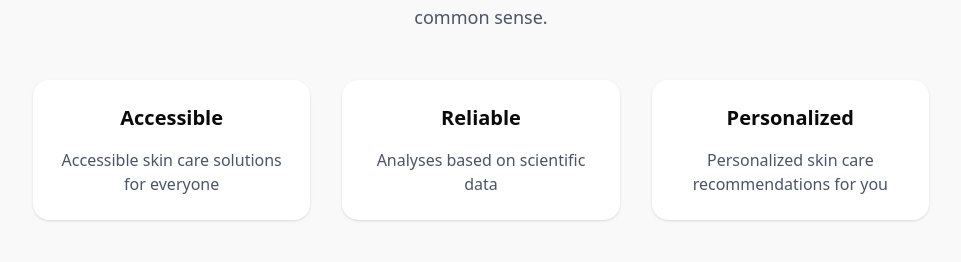
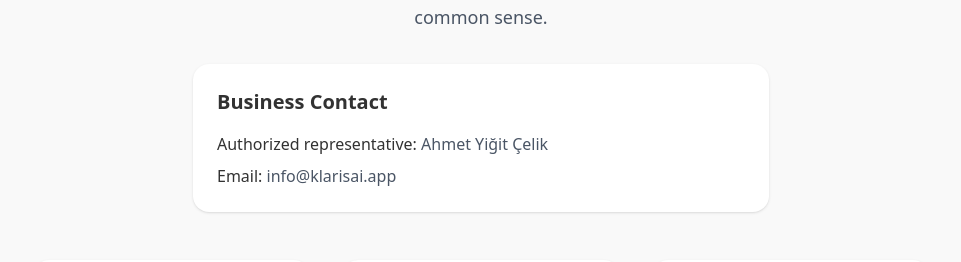
Before and after one commit to ygtcelk06/skiny-app-landing-page, a Next.js app: page /about-us in a window 1280 px wide. Shown: the part 1166-1428 px from the top of the page, without its empty margins (159-1120 px from the left). Built offline with nearby package versions, Linux system fonts and the light colour scheme; no server answers.

Commit message:
Update pricing and business contact details

```diff
--- a/app/abonelik-sozlesmesi/page.tsx
+++ b/app/abonelik-sozlesmesi/page.tsx
@@ -44,7 +44,7 @@ export default function AbonelikSozlesmesi() {
                   <h3 className="text-lg font-medium mb-2">3.2 Ücretli Abonelik Paketleri</h3>
                   <ul className="list-disc pl-6 space-y-2">
                     <li>Sunulan paketler aşağıda belirtilecektir:</li>
-                    <li>Premium Paket: haftalık 29.99 TL veya yıllık 699.99 TL (fiyatlar vergiler dahil ve Türk Lirası üzerinden hesaplanmıştır)</li>
+                    <li>Premium Paket: haftalık 49.99 TL veya yıllık 999.99 TL (fiyatlar vergiler dahil ve Türk Lirası üzerinden hesaplanmıştır)</li>
                     <li>Paket içerikleri ve ücretlendirme, uygulama içinde ayrıca duyurulacaktır.</li>
                     <li>Hizmet Sağlayıcı, paket içeriklerinde ve ücretlendirmede değişiklik yapma hakkını saklı tutar.</li>
                   </ul>
--- a/app/about-us/page.tsx
+++ b/app/about-us/page.tsx
@@ -23,6 +23,13 @@ export default function AboutUs() {
       mission: {
         title: t('mission.title'),
         content: t('mission.content'),
+        ownerInfo: {
+          title: t('mission.ownerInfo.title'),
+          ownerLabel: t('mission.ownerInfo.ownerLabel'),
+          ownerName: t('mission.ownerInfo.ownerName'),
+          emailLabel: t('mission.ownerInfo.emailLabel'),
+          email: t('mission.ownerInfo.email'),
+        },
         values: {
           accessible: {
             title: t('mission.values.accessible.title'),
@@ -100,6 +107,30 @@ export default function AboutUs() {
           <p className="text-lg text-gray-600 leading-relaxed">
             {translations.mission.content}
           </p>
+          <div className="mx-auto max-w-xl bg-white p-6 rounded-2xl shadow-sm text-left">
+            <h3 className="text-xl font-semibold text-[#323232] mb-4">
+              {translations.mission.ownerInfo.title}
+            </h3>
+            <div className="space-y-2 text-gray-600">
+              <p>
+                <span className="font-medium text-[#323232]">
+                  {translations.mission.ownerInfo.ownerLabel}:
+                </span>{" "}
+                {translations.mission.ownerInfo.ownerName}
+              </p>
+              <p>
+                <span className="font-medium text-[#323232]">
+                  {translations.mission.ownerInfo.emailLabel}:
+                </span>{" "}
+                <a
+                  href={`mailto:${translations.mission.ownerInfo.email}`}
+                  className="hover:text-black transition-colors"
+                >
+                  {translations.mission.ownerInfo.email}
+                </a>
+              </p>
+            </div>
+          </div>
           <div className="grid md:grid-cols-3 gap-8 mt-12">
             <div className="p-6 bg-white rounded-2xl shadow-sm">
               <h3 className="text-xl font-semibold mb-4">{translations.mission.values.accessible.title}</h3>
--- a/app/contact/page.tsx
+++ b/app/contact/page.tsx
@@ -17,6 +17,9 @@ export default function Contact() {
       heading: t('heading'),
       description: t('description'),
       content: t('content'),
+      ownerLabel: t('ownerLabel'),
+      ownerName: t('ownerName'),
+      emailLabel: t('emailLabel'),
       email: t('email'),
       responseNote: t('responseNote'),
       supportText: t('supportText'),
@@ -57,11 +60,17 @@ export default function Contact() {
               </p>
 
               <div className="py-8">
-                <div className="inline-flex items-center space-x-3 text-xl font-medium text-[#323232]">
-                  <span>📩</span>
-                  <a href={`mailto:${translations.email}`} className="hover:text-black transition-colors">
-                    {translations.email}
-                  </a>
+                <div className="inline-flex flex-col items-start gap-3 text-left text-lg text-[#323232]">
+                  <p>
+                    <span className="font-medium">{translations.ownerLabel}:</span>{" "}
+                    {translations.ownerName}
+                  </p>
+                  <p>
+                    <span className="font-medium">{translations.emailLabel}:</span>{" "}
+                    <a href={`mailto:${translations.email}`} className="hover:text-black transition-colors">
+                      {translations.email}
+                    </a>
+                  </p>
                 </div>
               </div>
 
--- a/app/hakkimizda/page.tsx
+++ b/app/hakkimizda/page.tsx
@@ -52,6 +52,20 @@ export default function AboutUs() {
           <p className="text-lg text-gray-600 leading-relaxed">
             Klaris olarak, cilt bakımının herkes için ulaşılabilir, güvenilir ve kişiselleştirilmiş olması gerektiğine inanıyoruz. Teknolojiyi, estetikle ve sağduyuyla birleştirerek, cildinizin en iyi haline ulaşmanız için buradayız.
           </p>
+          <div className="mx-auto max-w-xl bg-white p-6 rounded-2xl shadow-sm text-left">
+            <h3 className="text-xl font-semibold text-[#323232] mb-4">Yetkili Bilgileri</h3>
+            <div className="space-y-2 text-gray-600">
+              <p>
+                <span className="font-medium text-[#323232]">Yetkili:</span> Ahmet Yiğit Çelik
+              </p>
+              <p>
+                <span className="font-medium text-[#323232]">E-posta:</span>{" "}
+                <a href="mailto:info@klarisai.app" className="hover:text-black transition-colors">
+                  info@klarisai.app
+                </a>
+              </p>
+            </div>
+          </div>
           <div className="grid md:grid-cols-3 gap-8 mt-12">
             <div className="p-6 bg-white rounded-2xl shadow-sm">
               <h3 className="text-xl font-semibold mb-4">Ulaşılabilir</h3>
--- a/app/iletisim/page.tsx
+++ b/app/iletisim/page.tsx
@@ -26,11 +26,16 @@ export default function Iletisim() {
               </p>
 
               <div className="py-8">
-                <div className="inline-flex items-center space-x-3 text-xl font-medium text-[#323232]">
-                  <span>📩</span>
-                  <a href="mailto:info@klarisai.app" className="hover:text-black transition-colors">
-                    info@klarisai.app
-                  </a>
+                <div className="inline-flex flex-col items-start gap-3 text-left text-lg text-[#323232]">
+                  <p>
+                    <span className="font-medium">Yetkili:</span> Ahmet Yiğit Çelik
+                  </p>
+                  <p>
+                    <span className="font-medium">E-posta:</span>{" "}
+                    <a href="mailto:info@klarisai.app" className="hover:text-black transition-colors">
+                      info@klarisai.app
+                    </a>
+                  </p>
                 </div>
               </div>
 
--- a/messages/en.json
+++ b/messages/en.json
@@ -309,6 +309,13 @@
       "mission": {
         "title": "Our Mission",
         "content": "As Klaris, we believe that skin care should be accessible, reliable, and personalized for everyone. We are here to help you reach the best version of your skin by combining technology with aesthetics and common sense.",
+        "ownerInfo": {
+          "title": "Business Contact",
+          "ownerLabel": "Authorized representative",
+          "ownerName": "Ahmet Yiğit Çelik",
+          "emailLabel": "Email",
+          "email": "info@klarisai.app"
+        },
         "values": {
           "accessible": {
             "title": "Accessible",
@@ -331,6 +338,9 @@
       "heading": "Would you like to get in touch with us?",
       "description": "The Klaris team is happy to help you.",
       "content": "You can reach us anytime for questions about the app, feedback, or collaboration requests.",
+      "ownerLabel": "Authorized representative",
+      "ownerName": "Ahmet Yiğit Çelik",
+      "emailLabel": "Email",
       "email": "info@klarisai.app",
       "responseNote": "We make sure to respond to all your messages as soon as possible.",
       "supportText": "Would you like to contact our support team directly?",
--- a/messages/tr.json
+++ b/messages/tr.json
@@ -85,13 +85,13 @@
       "weekly": "Haftalık",
       "yearly": "Yıllık",
       "popular": "En Popüler",
-      "priceWeekly": "₺29,99",
-      "priceYearly": "₺499",
+      "priceWeekly": "₺49,99",
+      "priceYearly": "₺999,99",
       "period": "/hafta",
-      "yearlyBilling": "Yıllık ₺499 olarak faturalandırılır",
-      "originalPrice": "₺1.560",
-      "discountedPrice": "₺499",
-      "savings": "%68 tasarruf edersin!",
+      "yearlyBilling": "Yıllık ₺999,99 olarak faturalandırılır",
+      "originalPrice": "₺2.599,48",
+      "discountedPrice": "₺999,99",
+      "savings": "%{percentage} tasarruf edersin!",
       "features": [
         "Haftalık düzenli Pro analiz",
         "Pro yüz analizi – gelişmiş yapay zeka ile detaylı tarama",
@@ -309,6 +309,13 @@
       "mission": {
         "title": "Misyonumuz",
         "content": "Klaris olarak, cilt bakımının herkes için ulaşılabilir, güvenilir ve kişiselleştirilmiş olması gerektiğine inanıyoruz. Teknolojiyi, estetikle ve sağduyuyla birleştirerek, cildinizin en iyi haline ulaşmanız için buradayız.",
+        "ownerInfo": {
+          "title": "Yetkili Bilgileri",
+          "ownerLabel": "Yetkili",
+          "ownerName": "Ahmet Yiğit Çelik",
+          "emailLabel": "E-posta",
+          "email": "info@klarisai.app"
+        },
         "values": {
           "accessible": {
             "title": "Ulaşılabilir",
@@ -331,6 +338,9 @@
       "heading": "Bizimle iletişime geçmek ister misiniz?",
       "description": "Klaris ekibi olarak size yardımcı olmaktan memnuniyet duyarız.",
       "content": "Uygulamayla ilgili sorularınız, geri bildirimleriniz veya iş birliği talepleriniz için bize dilediğiniz zaman ulaşabilirsiniz.",
+      "ownerLabel": "Yetkili",
+      "ownerName": "Ahmet Yiğit Çelik",
+      "emailLabel": "E-posta",
       "email": "info@klarisai.app",
       "responseNote": "Tüm mesajlarınızı en kısa sürede yanıtlamaya özen gösteriyoruz.",
       "supportText": "Destek ekibimizle doğrudan iletişime geçmek ister misiniz?",
```
Also changed, not shown: components/sections/pricing-section.tsx (+30 -6 lines).
